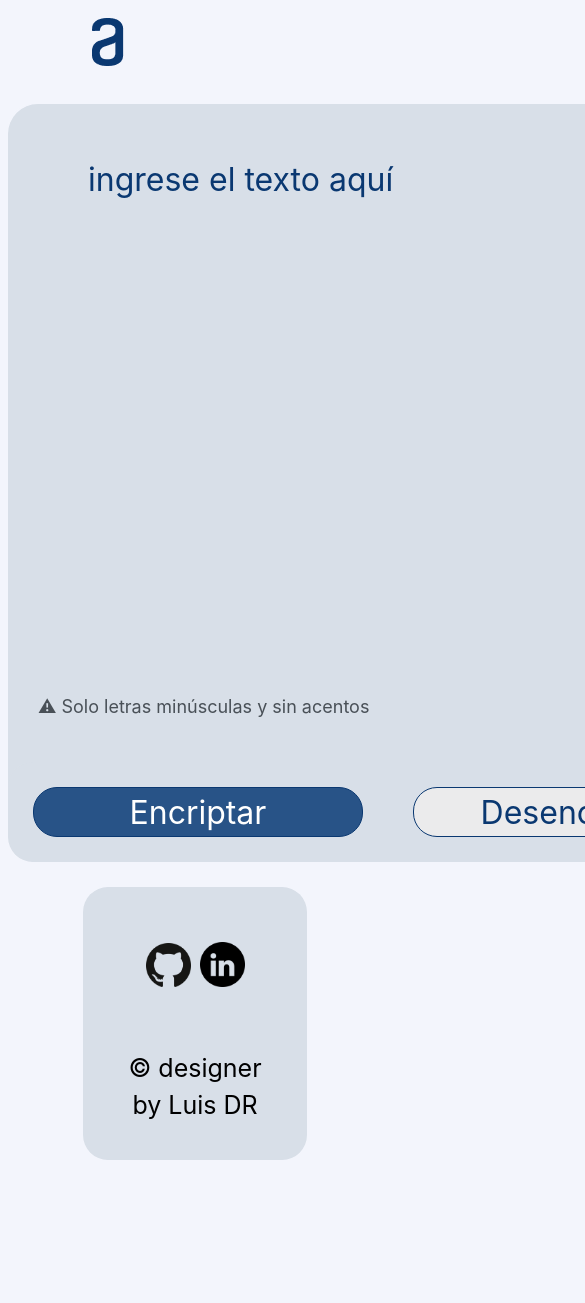
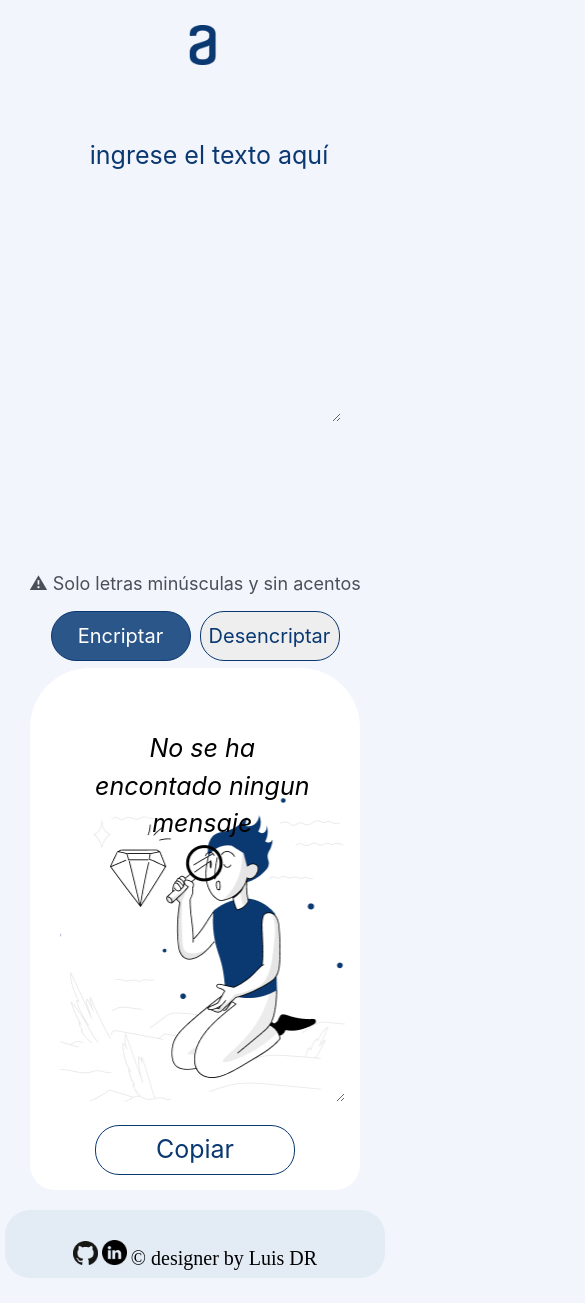
Before and after one commit to LentDR/Encriptado, a plain HTML site: page Index.html in a window 390 px wide. Shown: the top 1303 px of the page, 585 px wide, since content can reach past the window. Before the commit the page ends 1168 px from the top, so only its background shows below. Drawn offline with Linux system fonts and the light colour scheme.

Commit message:
terminando el codigo en buen funcionamiento

```diff
--- a/Index.html
+++ b/Index.html
@@ -1,14 +1,23 @@
 <!DOCTYPE html>
-<html lang="en">
+<html lang = "en">
 <head>
     <meta charset = "UTF-8">
     <meta http-equiv = "X-UA-Compatible" content="IE=edge">
     <meta name = "viewport" content="width=device-width, initial-scale=1.0">
-    <link rel = "stylesheet" href="/style.css">
+
+    <link rel = "stylesheet" href="./reset.css">
+
+    <link rel = "stylesheet" href="./style.css">
+
     <link rel = "preconnect" href="https://fonts.googleapis.com">
+
     <link rel = "preconnect" href="https://fonts.gstatic.com" crossorigin>
+
     <link href = "https://fonts.googleapis.com/css2?family=Montserrat:wght@300&display=swap" rel="stylesheet">
+
     <link rel="shortcut icon" href="imagenes/icon.ico.png" />
+
+
     <title>Encriptador Alura</title>
 </head>
 <body>
@@ -22,7 +31,7 @@
             <textarea class = "texto" cols="30" rows="10" placeholder="Ingrese el texto aquí"></textarea>
 
             <div>
-                <h6 class = "info">&#x26a0 Solo letras minúsculas y sin acentos</h6>
+                <h1 class = "info">&#x26a0 Solo letras minúsculas y sin acentos</h1>
             </div>
 
             <div class = "botones">
@@ -33,19 +42,22 @@
         </section>
 
         <section class="salidacodigo">
-            <textarea class = "textoizquierda" cols = "20" rows ="13"></textarea>
-            <div>
+            <textarea class = "textoizquierda" cols = "20" rows ="13" placeholder="No se ha encontado ningun mensaje"></textarea>
+            <div class="colorDeFondoDelBoton">
                 <button class = "botoncopiar" onclick="Copiar()">Copiar</button>
             </div>
         </section>
     </main>
-<script src="script.js"></script>
+
     <footer>
         <section class="informacionpersonal">
         <a href = "https://github.com/LentDR" class="link"><img a href = "https://github.com/LentDR" class="logosinformacion" src="imagenes/logo github.png" alt = "logo github" ></a>
-        <a href="https://www.linkedin.com/in/lorenzo-depaz-71657a258/" class="link"><img class="logosinformacion" src="imagenes/log linkedin.png" alt = "logo github"></a>
-        <h1 class="nombre">&copy designer by Luis DR</h1>
+        <a href = "https://www.linkedin.com/in/lorenzo-depaz-71657a258/" class="link"><img class="logosinformacion" src="imagenes/log linkedin.png" alt = "logo github"></a>
+        <h1 class = "link">&copy designer by Luis DR</h1>
         </section>
     </footer>
+
+    <script src = "./script.js" ></script>
+
 </body>
 </html>
--- /dev/null
+++ b/reset.css
@@ -0,0 +1,48 @@
+/* http://meyerweb.com/eric/tools/css/reset/
+   v2.0 | 20110126
+   License: none (public domain)
+*/
+
+html, body, div, span, applet, object, iframe,
+h1, h2, h3, h4, h5, h6, p, blockquote, pre,
+a, abbr, acronym, address, big, cite, code,
+del, dfn, em, img, ins, kbd, q, s, samp,
+small, strike, strong, sub, sup, tt, var,
+b, u, i, center,
+dl, dt, dd, ol, ul, li,
+fieldset, form, label, legend,
+table, caption, tbody, tfoot, thead, tr, th, td,
+article, aside, canvas, details, embed,
+figure, figcaption, footer, header, hgroup,
+menu, nav, output, ruby, section, summary,
+time, mark, audio, video {
+	margin: 0;
+	padding: 0;
+	border: 0;
+	font-size: 100%;
+	font: inherit;
+	vertical-align: baseline;
+}
+/* HTML5 display-role reset for older browsers */
+article, aside, details, figcaption, figure,
+footer, header, hgroup, menu, nav, section {
+	display: block;
+}
+body {
+	line-height: 1;
+}
+ol, ul {
+	list-style: none;
+}
+blockquote, q {
+	quotes: none;
+}
+blockquote:before, blockquote:after,
+q:before, q:after {
+	content: '';
+	content: none;
+}
+table {
+	border-collapse: collapse;
+	border-spacing: 0;
+}
--- a/script.js
+++ b/script.js
@@ -48,6 +48,5 @@ function Desencriptar(stringDesencriptado){
 
 function Copiar(){
     textoizquierda.select();
-    document.execCommand("copy")
-    textoizquierda.style=m
+    document.execCommand("copy");
 }
--- a/style.css
+++ b/style.css
@@ -1,3 +1,7 @@
+:root{
+    --defondo: #edf2fd;
+    --coloinformacion: #e3ebf5;
+}
 *{
     background:  #F3F5FC;
     font-family: 'Inter';
@@ -7,70 +11,96 @@
 }
 
 .logo{
-    padding-top: 10px;
-    margin-left: 40px;
-    width: 120px;
+    padding: 0 10px;
+    margin-left: 15px;
+    width: 100px;
 }
 
+body{
+    width: 940PX;
+    margin: 20px auto;
+}
 main{
-    width: 940px;
     border-radius: 25px;
     display: flex;
-    margin: 25px auto;
+    margin: 20px auto;
 }
+
 .entrantecodigo{
-    background: #D8DFE8;
-    border: 1px none#D8DFE8;
+    background: var(--defondo);
+    width: 50%;
+    height: 530px;
+    margin: 0 0 30px 50px;
+    display: inline-block;
+    border: 1px none var(--defondo);
     border-radius: 30px;
 }
+
+.salidacodigo{
+    display: inline-block;
+    background-color: white;
+    border-radius: 60px;
+    margin: 0 25px ;
+}
+
 .texto{
-    background: #D8DFE8;
+    background: var(--defondo);
     border: none;
+    width: 90%;
+    height: 280px;
     color: #0A3871;
-    margin: 50px 50px 0 50px;
+    margin: 25px 0px;
     text-transform: lowercase;
     padding-left: 30px;
 }
 
-::placeholder{color: #0A3871;}
+::placeholder{color: #0A3871;
+    font-size: 25px;}
 
 .texto:focus{
     outline: none;
     }
 
-
 .textoizquierda{
     background: white;
-    background-image: url("/imagenes/Muñeco.png");
-    display: flex;
+    background-image: url("./imagenes/Muñeco.png");
+    background-position-y: 100%;
     background-repeat: no-repeat;
     border: none white;
     border-radius: 30px;
     color: #0A3871;
-    margin: 98px 0 0 20px;
-    padding-left: 20px;
-    position:absolute;
+    margin: 30px 30px 0 30px;
+    width: 309px;
+    height: 400px;
+}
+
+.textoizquierda::placeholder{
+    color: black;
+    text-align: center;
+    font-size: 25px;
+    font-style: italic;
+    padding: 30px;
 }
 
 .textoizquierda:focus{
     outline: none;
-
 }
 
 .botones{
-    background: #D8DFE8;
-    border: 1px none #D8DFE8;
-    border-radius: 25px;
+    background: var(--defondo);
+    border: 1px none ;
+    border-radius: 0 0 60px 60px;
     display: flex;
-    margin-top: 18;
+
 }
 .botonencriptar{
     background: #0e3e79de;
     border: 1px solid #0A3871;
-    border-radius: 24px;
+    border-radius: 60px;
     color: white;
     cursor: pointer;
-    margin: 25px;
+    font-size: 25px;
+    margin: 0 25px 25px 25px;
     height: 50px;
     width: 330px;
 }
@@ -87,10 +117,12 @@ main{
     border-radius: 24px;
     color: #0A3871;
     cursor: pointer;
-    margin: 25px;
+    font-size: 25px;
+    margin: 0 25px 0 25px;
     height: 50px;
     width: 330px;
 }
+
 .botondesencriptar:hover{
     background: #0A3871;
     transition: 0.5s;
@@ -99,53 +131,118 @@ main{
     height: 51px;
     width: 332px;
 }
+.colorDeFondoDelBoton{
+    background-color: white;
+    height: 75px;
+    border-radius: 25px;
+}
+
 .botoncopiar{
     background: white;
     border: 1px solid #0A3871;
     border-radius: 24px;
     color: #0A3871;
     cursor: pointer;
-    position: absolute;
-    margin-left: 31px;
-    margin-top: 590px;
-    height: 64px;
-    width: 338px;
+    font-size: 25px;
+    margin: 35px 88px 30px 88px;
+    height: 50px;
+    width: 200px;
 }
+
 .botoncopiar:hover{
     background: #0A3871;
     color: white;
     transition: 0.5s;
 }
+
 .info{
-    background: #D8DFE8;
+    background: var(--defondo);
     color: #495057;
     font-size: 18px;
     padding-left: 30px;
+    margin-top: 100px;
 }
 
 .informacionpersonal{
-    background-color: #D8DFE8;
+    background-color: var(--coloinformacion);
     border: 1px none black;
     border-radius: 25px;
     text-align: center;
     padding: 10px;
-    margin: 0 75px;
 }
 
 .logosinformacion{
-    background-color: #D8DFE8;
-    width: 45px;
+    background-color: var(--coloinformacion);
+    width: 25px;
     padding-top: 20px
 }
+
 .link{
     display: inline-block;
-    background-color: #D8DFE8;
-    margin: 25px 0;
+    background-color: var(--coloinformacion);
+    margin: 0;
+    font-size: 20px;
 }
-.nombre{
-    display: inline-block;
-    font-size: 25px;
-    margin: 25px;
-    background: #D8DFE8;
-    font-style: unset ;
+
+@media screen and (max-width: 940px){
+    :root{
+        --defondo: #edf2fd00;
+        --coloinformacion: #e3ebf5;
+    }
+    body,.entrantecodigo{
+        width: auto;
+        margin: 25px 5px;
+        text-align: center;
+    }
+    .logo{
+        padding: 0;
+    }
+
+    main{
+        display: block;
+        width: 100%;
+    }
+    .texto{
+        display: inline;
+        font-size: 20px;
+        width: 70%;
+    }
+    .texto::placeholder{
+        text-align: center;
+    }
+
+    .textoizquierda{
+        width: 85%;
+        background-position-x: -40px;
+        font-size: 25px;
+    }
+    .info{
+        display: inline-block;
+        padding: 0;
+    }
+    .botones{
+        position: static;
+        text-align: center;
+        display: inline-block;
+    }
+
+    .botondesencriptar,.botondesencriptar:hover, .botonencriptar:hover, .botonencriptar{
+        height: 50px;
+        width: 140px;
+        font-size: 20px;
+        text-align: center;
+        margin: auto;
+    }
+
+    .botoncopiar,.botoncopiar:hover{
+        margin: 10px auto;
+    }
+
+    .informacionpersonal{
+        width: auto;
+    }
+    footer{
+        display: block;
+        width: auto;
+    }
 }
```
Also changed, not shown: 1 other file.
